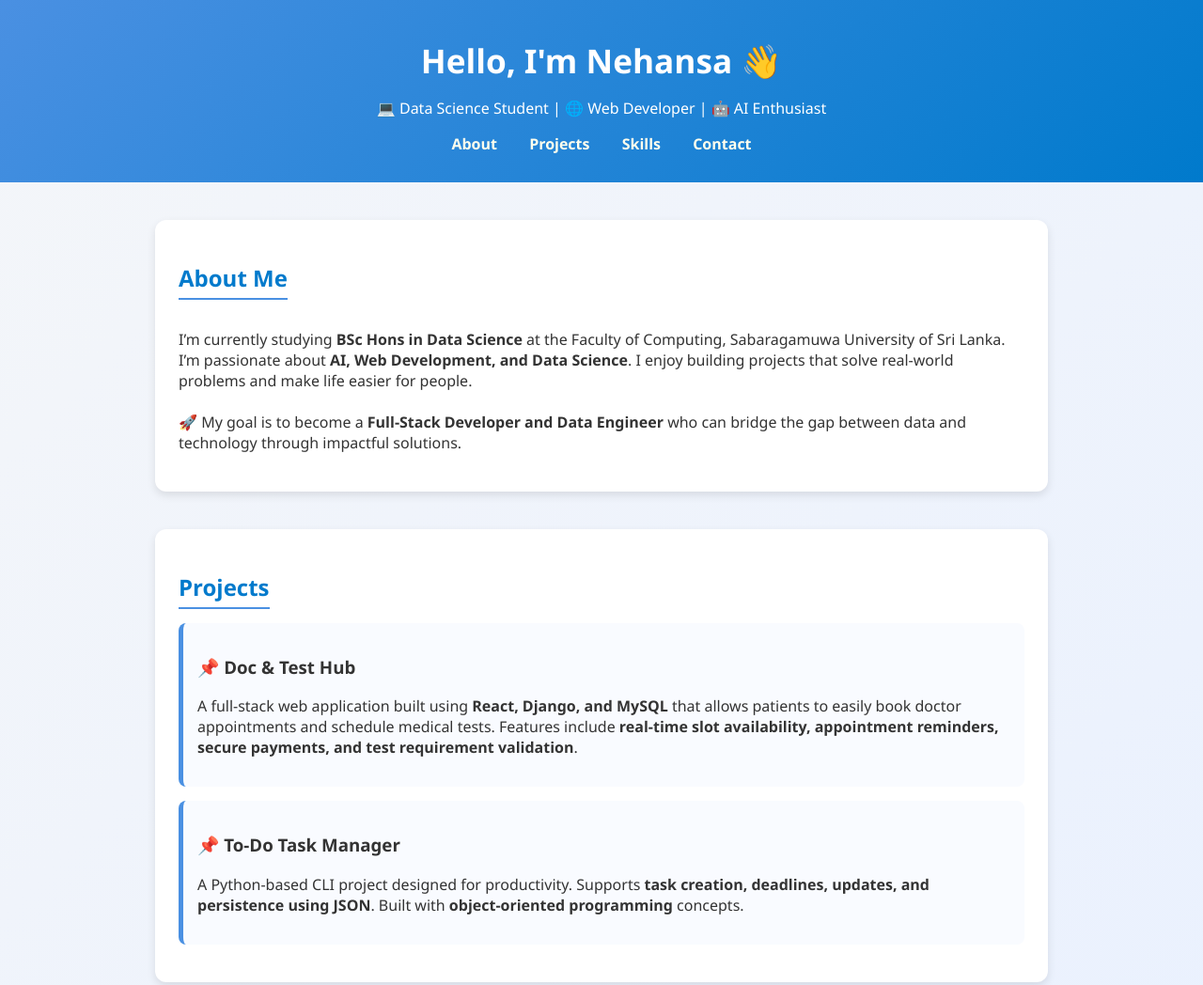
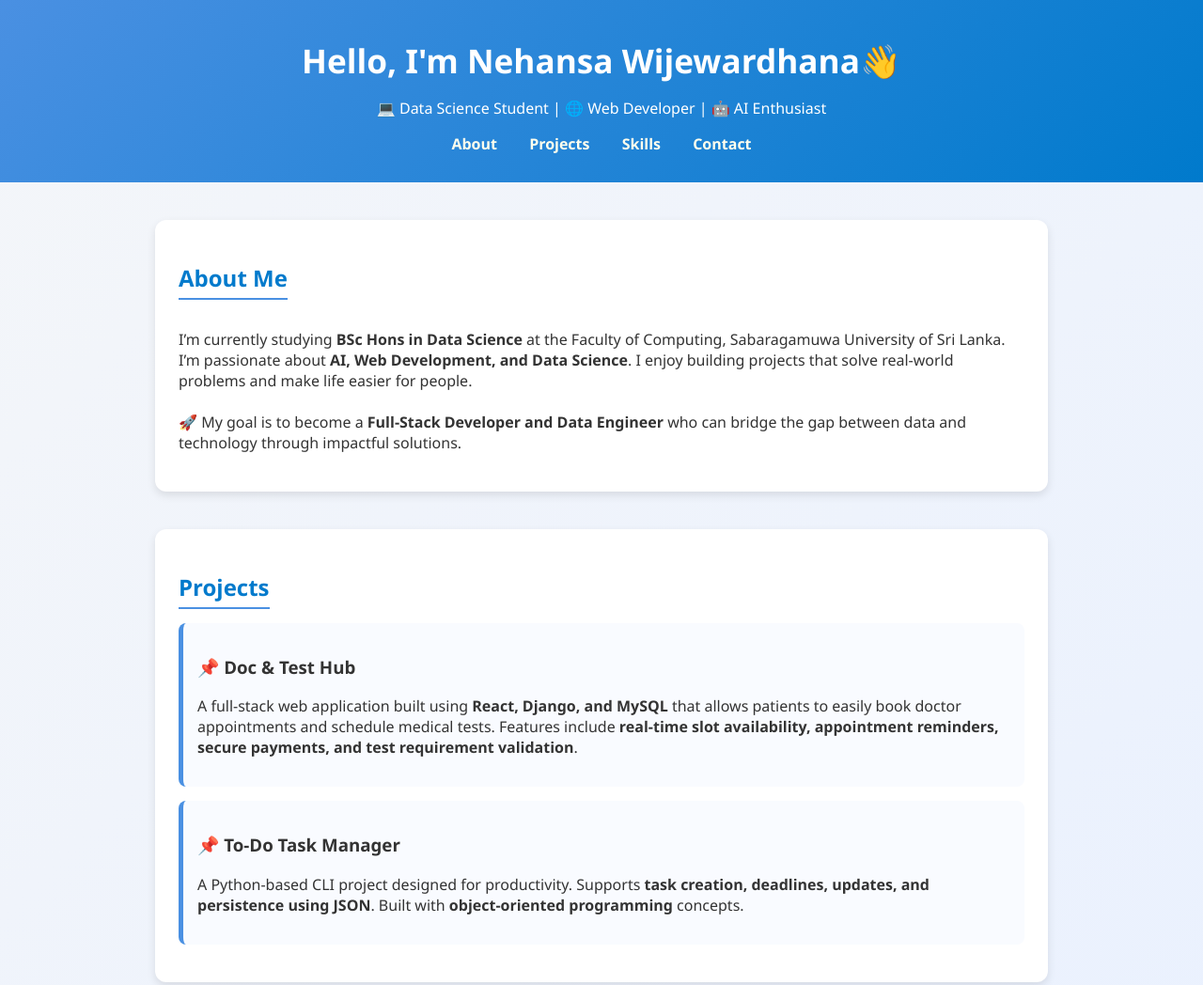
Before and after one commit to nehansa2003/nehansa2003.github.io, a plain HTML site: page index.html in a window 1280 px wide. Shown: the top 1048 px of the page at 94% size. Drawn offline with Linux system fonts and the light colour scheme.

Commit message:
Update index.html

```diff
--- a/index.html
+++ b/index.html
@@ -91,7 +91,7 @@
 <body>
   <!-- Header -->
   <header>
-    <h1>Hello, I'm Nehansa 👋</h1>
+    <h1>Hello, I'm Nehansa Wijewardhana👋</h1>
     <p>💻 Data Science Student | 🌐 Web Developer | 🤖 AI Enthusiast</p>
     <nav>
       <a href="#about">About</a>
```
